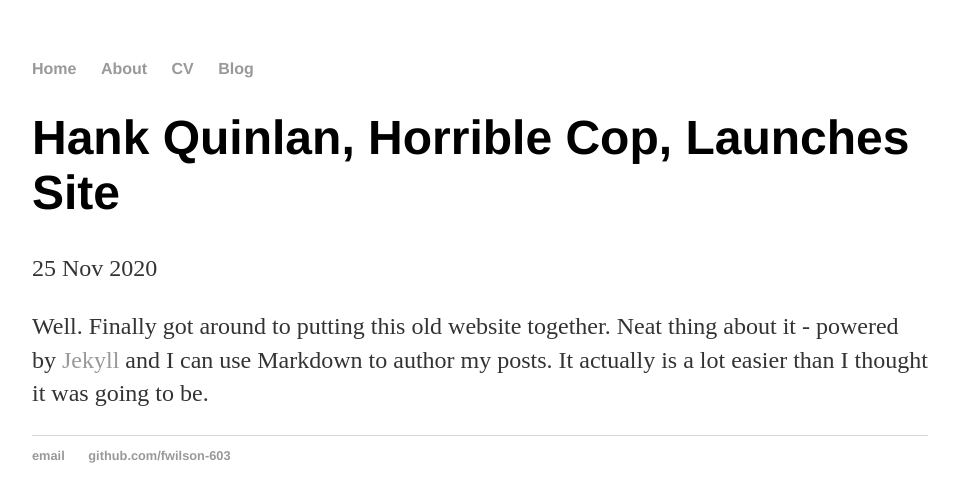
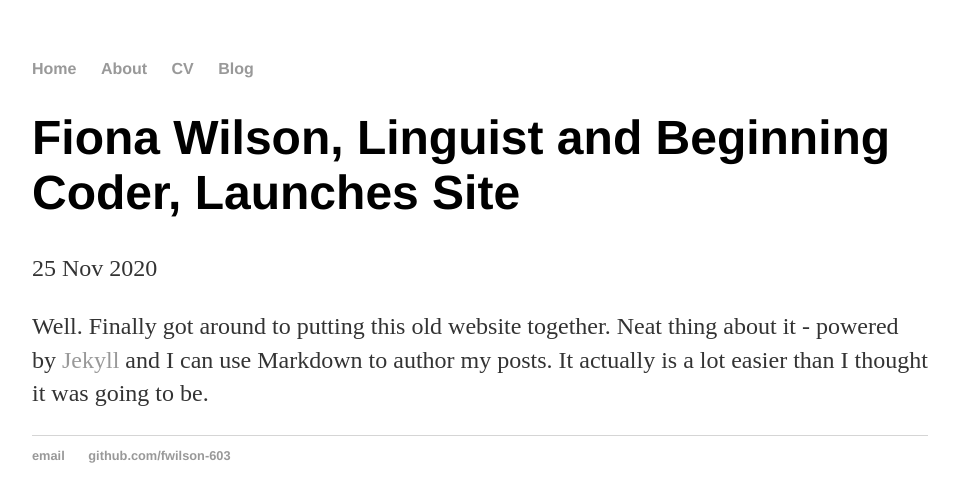
Before and after one commit to fwilson-603/fwilson-603.github.io, a Jekyll site: the page built from _posts/2020-11-25-test-post.md, in a window 1280 px wide. Shown: the top 502 px of the page, without its empty margins (160-1119 px from the left). Built offline with Jekyll 4.4.1, drawn with Linux system fonts in a browser that asks for light colours.

Commit message:
Update 2020-11-25-test-post.md

```diff
--- a/_posts/2020-11-25-test-post.md
+++ b/_posts/2020-11-25-test-post.md
@@ -1,6 +1,6 @@
 ---
 layout: post
-title: "Hank Quinlan, Horrible Cop, Launches Site"
+title: "Fiona Wilson, Linguist and Beginning Coder, Launches Site"
 date: 2020-11-25
 ---
 
```
